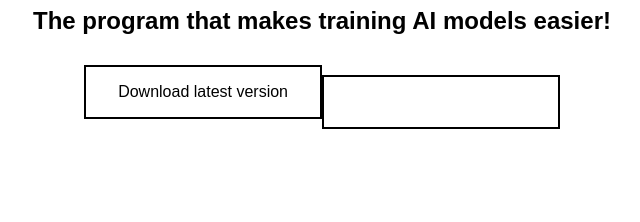
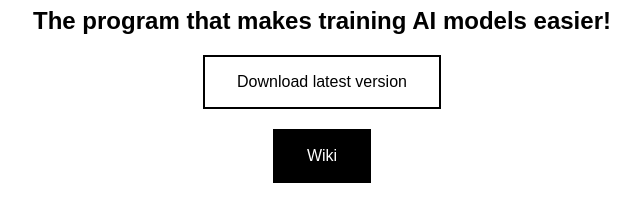
Before and after one commit to FlightMLT/Flight.github.io, a plain HTML site: page index.html in a window 1280 px wide. Shown: the part 50-272 px from the top of the page, without its empty margins (318-958 px from the left). Drawn offline with Linux system fonts and the light colour scheme.

Commit message:
Update index.html

```diff
--- a/index.html
+++ b/index.html
@@ -47,13 +47,13 @@
       color: white;
     }
         .button2 {
-      background-color: white;
+      background-color: black;
       color: white;
       border: 2px solid #000000;
     }
 
     .button2:hover {
-      background-color: #000000;
+      background-color: #ffffff;
       color: black;
     }
   </style>
@@ -67,13 +67,14 @@
     <button class="button button1" onclick="window.open('https://flightmlt.github.io/Flight.github.io/redirect.html', '_top');">
     Download latest version
     </button>
+    <br><br>
 
-    <div class="button-container">
+  </div>
+  <div class="button-container">
     <button class="button button2" onclick="window.open('https://flightmlt.github.io/Flight.github.io/redirectwiki.html', '_top');">
-    Download latest version
+    Wiki
     </button>
 
   </div>
-
 </body>
 </html>
```
